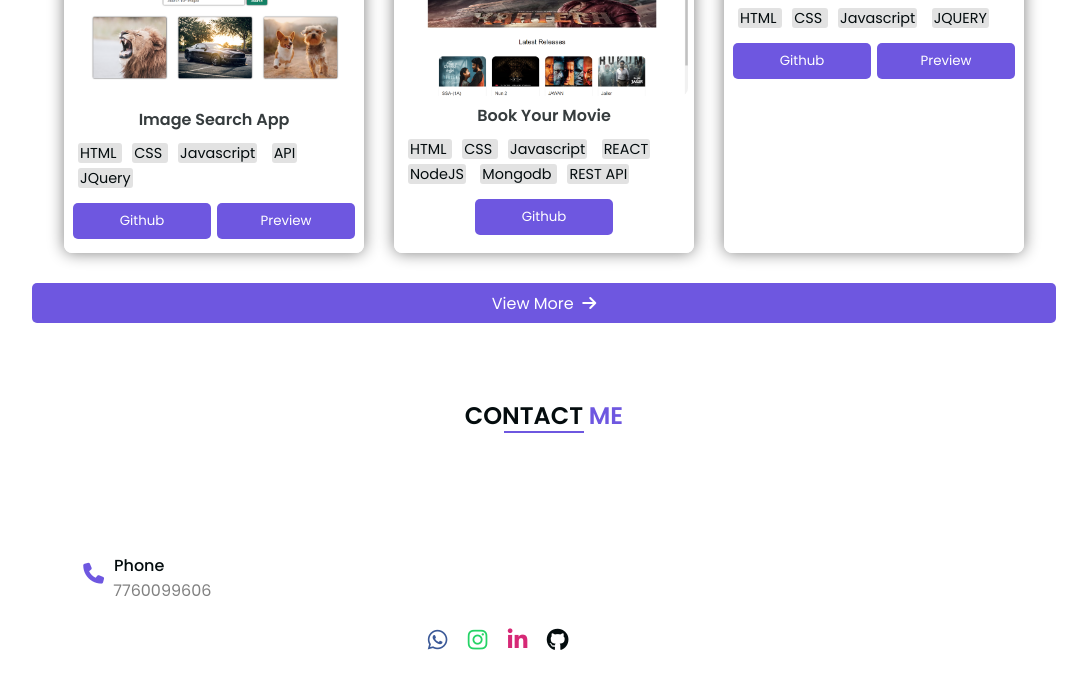
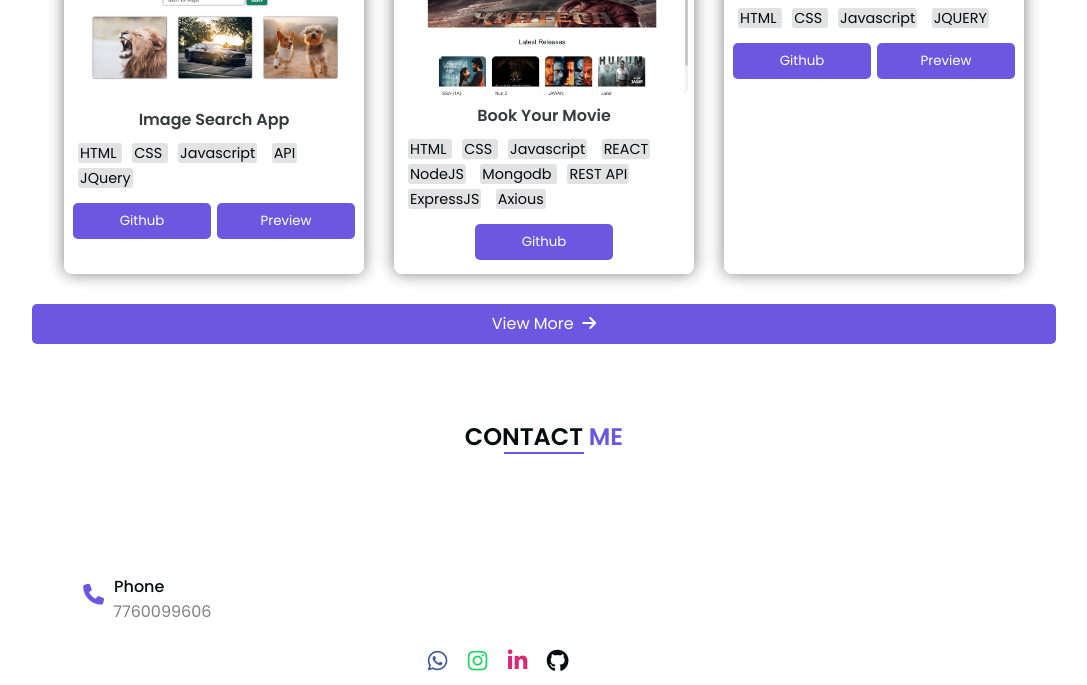
Before and after one commit to RGB16/portfolio, a plain HTML site: page index.html in a window 1280 px wide. Shown: the part 2295-2980 px from the top of the page, without its empty margins (96-1183 px from the left). Before the commit the page ends 2959 px from the top, so only its background shows below. Drawn offline with nearby package versions, Linux system fonts and the light colour scheme.

Commit message:
Update index.html

```diff
--- a/index.html
+++ b/index.html
@@ -8,7 +8,7 @@
     <link rel="preconnect" href="https://fonts.googleapis.com">
     <link rel="preconnect" href="https://fonts.gstatic.com" crossorigin>
     <link href="https://fonts.googleapis.com/css2?family=Poppins:wght@400;500;600&family=Dancing+Script&display=swap" rel="stylesheet">
-    <link rel="shortcut icon" href="./images/photo (2).jpg" type="image/x-icon">
+    <link rel="shortcut icon" href="./images/my_photo.jpg" type="image/x-icon">
 
     <link rel="manifest" href="/site.webmanifest">
 
@@ -278,6 +278,8 @@
                         <span class="language"> NodeJS</span>
                         <span class="language"> Mongodb </span>
                         <span class="language"> REST API</span>
+                        <span class="language"> ExpressJS</span>
+                        <span class="language"> Axious</span>
 
                     </p>
                     <div class="action-container">
```
